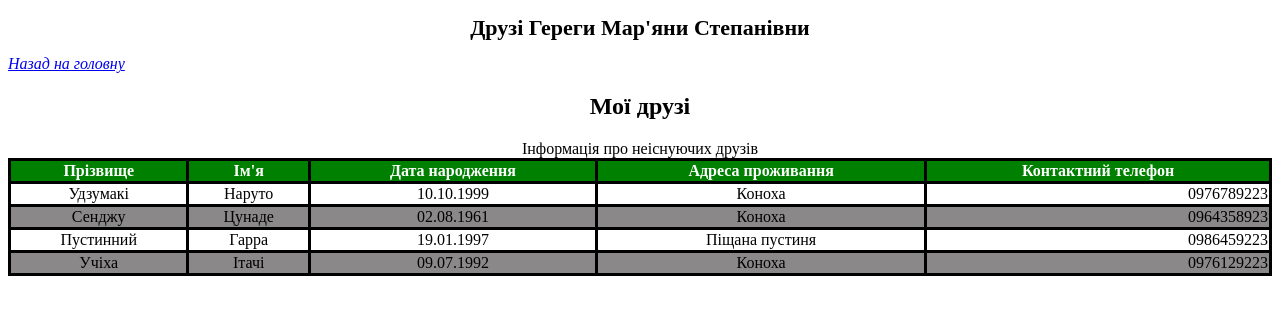
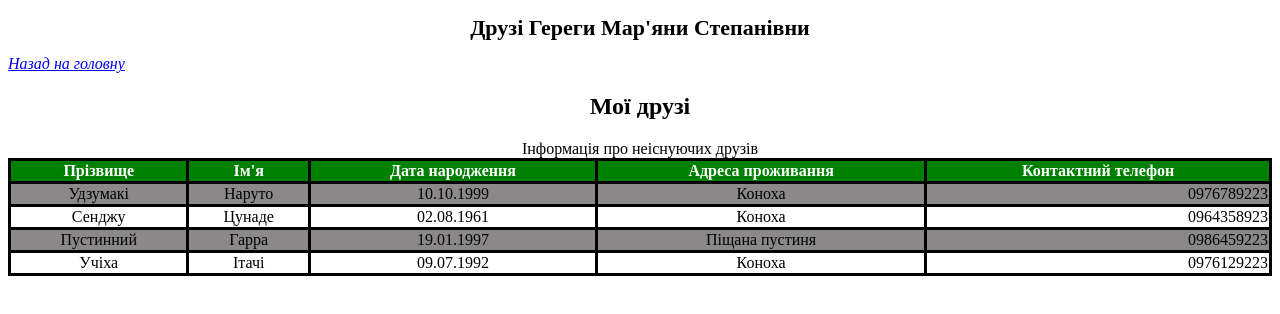
Before and after one commit to miramause/web-programing-repo, a plain HTML site: page Lab2/friends.html in a window 1280 px wide. Drawn offline with Linux system fonts and the light colour scheme.

Commit message:
Update friends.html

```diff
--- a/Lab2/friends.html
+++ b/Lab2/friends.html
@@ -34,7 +34,7 @@
       tr td:last-child {
         text-align: right;
       }
-      tr:nth-child(even) {
+      tr:nth-child(odd) {
         background-color: #8a8888;
       }
   </style>
```
